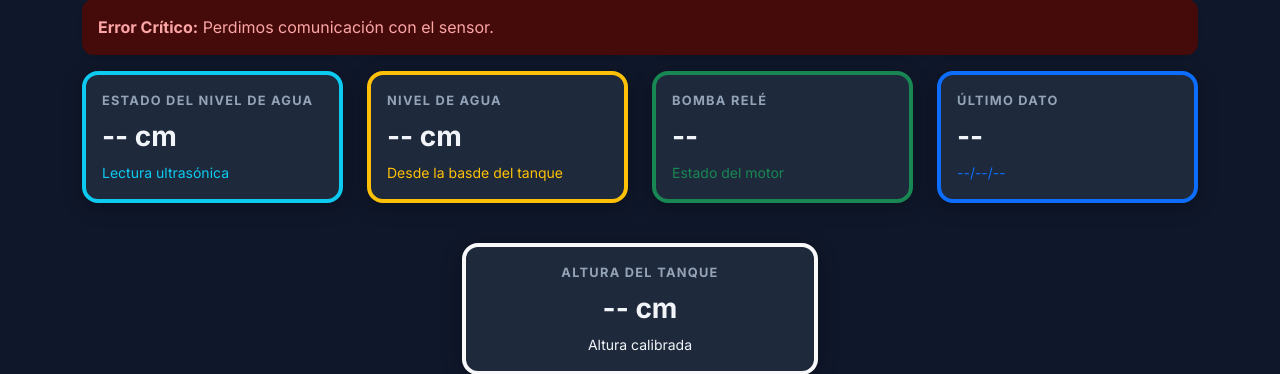
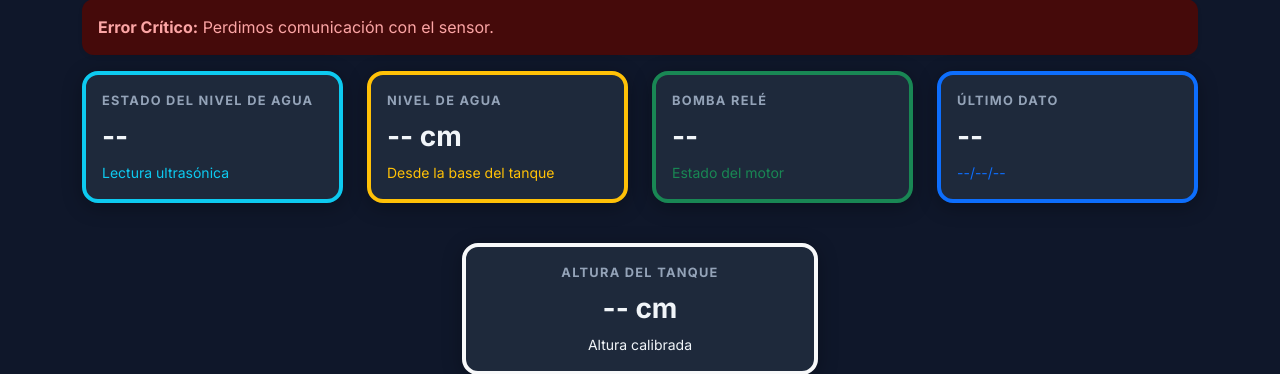
Before and after one commit to BrandonMostacero/Monitoreo_tanque_agua, a Flask app: page /dashboard in a window 1280 px wide. Shown: the part 141-515 px from the top of the page. Run offline with Flask 3, Linux system fonts and the light colour scheme.

Commit message:
index.html V6.2

```diff
--- a/templates/index.html
+++ b/templates/index.html
@@ -145,7 +145,7 @@
         <div class="col-md-3 col-sm-6">
             <div class="card p-3 border-top border-info border-4">
                 <div class="card-title-custom">Estado del Nivel de Agua</div>
-                <h3 id="nivel-texto" class="fw-bold">-- cm</h3>
+                <h3 id="nivel-texto" class="fw-bold">--</h3>
                 <div class="small info-custom">Lectura ultrasónica</div>
             </div>
         </div>
@@ -154,7 +154,7 @@
             <div class="card p-3 border-top border-warning border-4">
                 <div class="card-title-custom">Nivel de Agua</div>
                 <h3 id="nivel-cm" class="fw-bold">-- cm</h3>
-                <div class="small warning-custom">Desde la basde del tanque</div>
+                <div class="small warning-custom">Desde la base del tanque</div>
             </div>
         </div>
 
```
